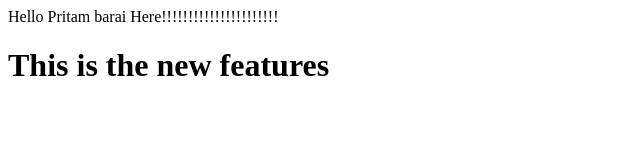
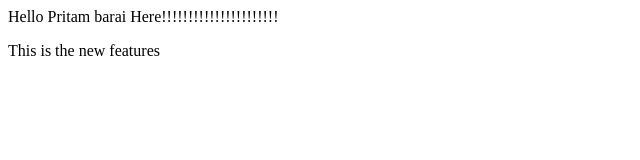
Before and after one commit to PritamRBarai/localrepo, a plain HTML site: page index.html in a window 1280 px wide. Shown: the whole page, without its empty margins (0-640 px from the left). Drawn offline with Linux system fonts and the light colour scheme.

Commit message:
ADDING para

```diff
--- a/index.html
+++ b/index.html
@@ -1,2 +1,2 @@
 <p>Hello Pritam barai Here!!!!!!!!!!!!!!!!!!!!!!</p>
-<h1>This is the new features</h1>
+<p>This is the new features</p>
```
